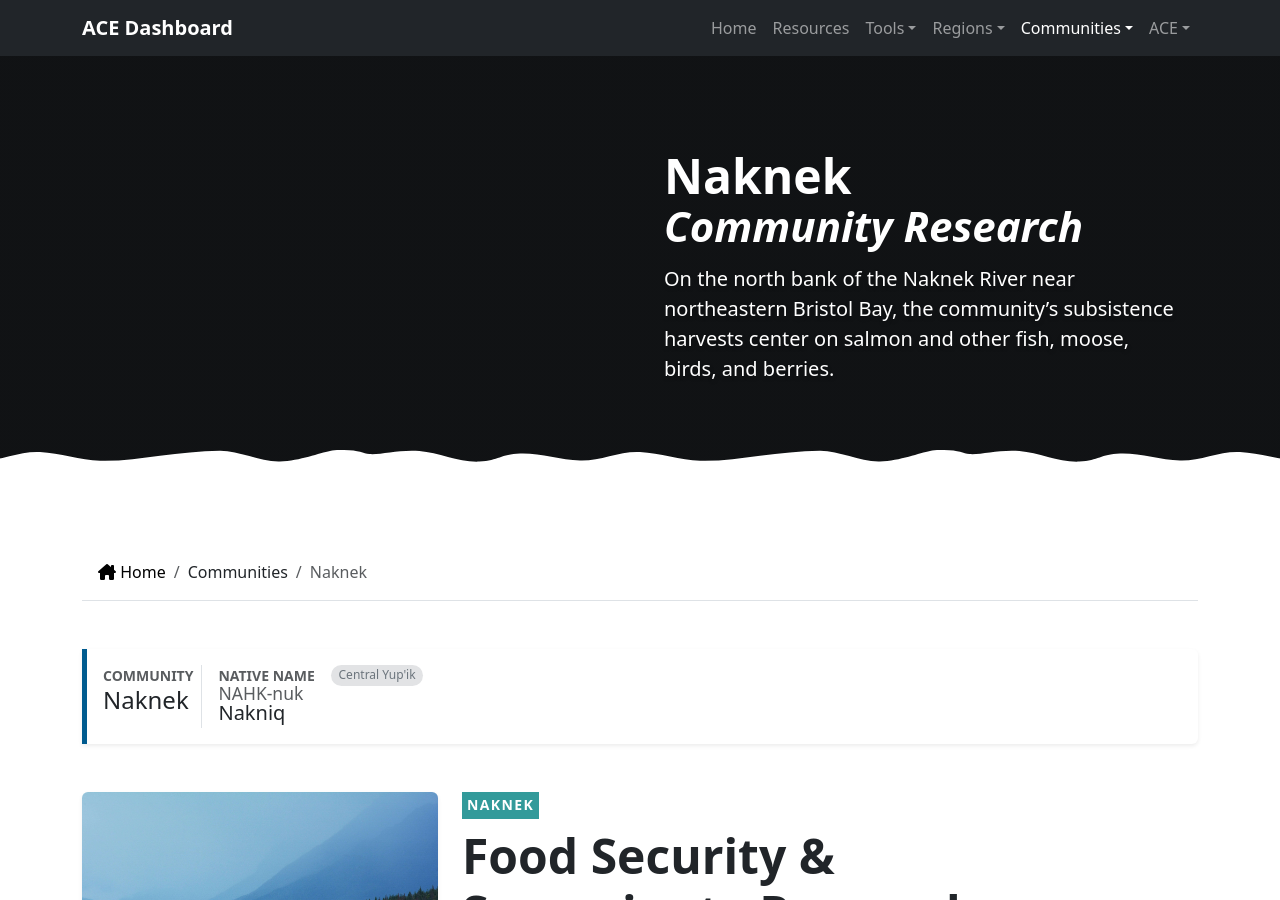
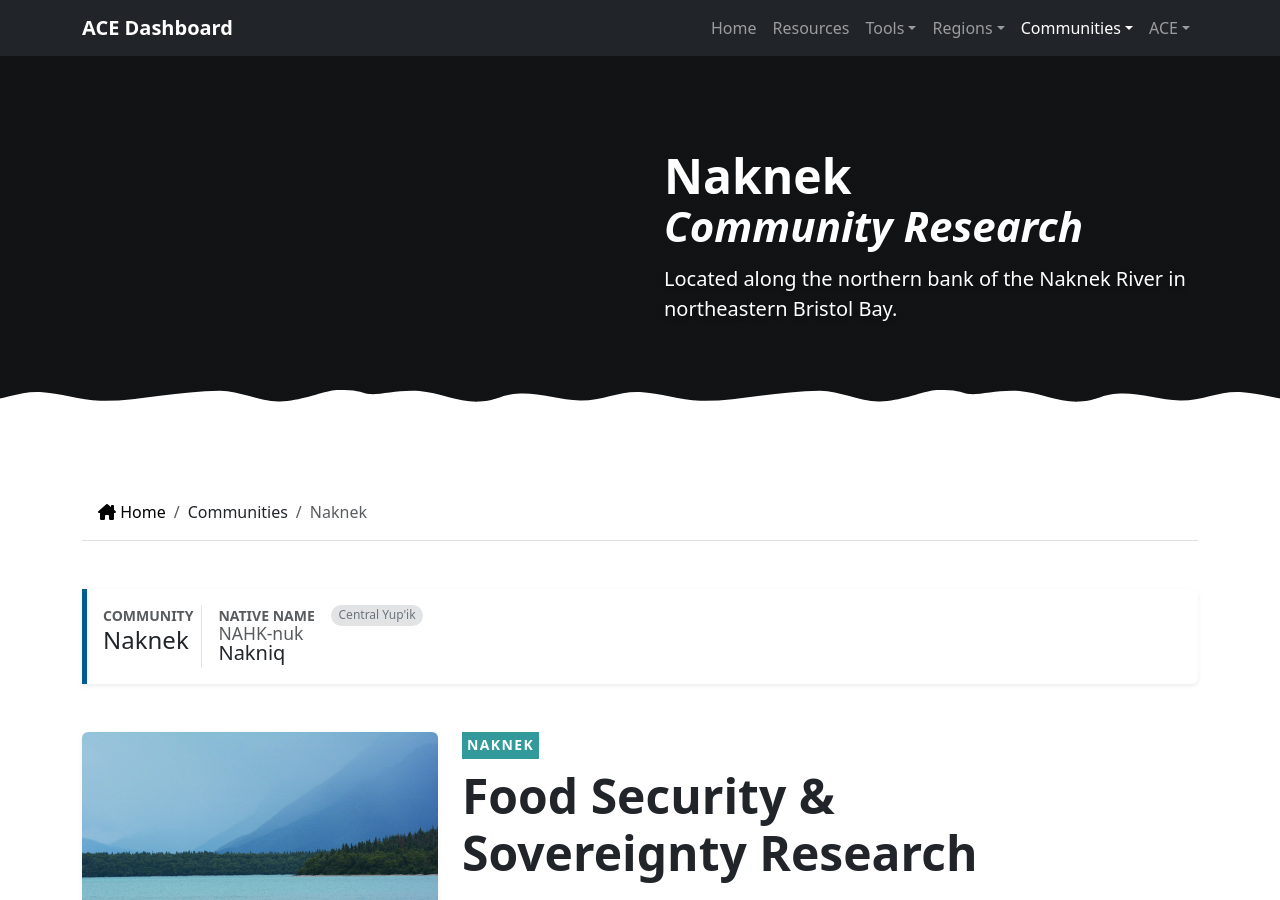
Before and after one commit to hnibert/ace-prototype, a Jekyll site: the page built from _communities/naknek.md, in a window 1280 px wide and 900 px high. Built offline with Jekyll 4.4.1, drawn with Linux system fonts in a browser that asks for light colours; nearby versions of some CDN libraries.

Commit message:
Text changes
Text changes for community pages

```diff
--- a/_communities/naknek.md
+++ b/_communities/naknek.md
@@ -18,7 +18,7 @@ hero_data:
   img_url: null
   img_alt: null
   title: "Naknek<br><small class='fst-italic'>Community Research</small>"
-  lead: On the north bank of the Naknek River near northeastern Bristol Bay, the community’s subsistence harvests center on salmon and other fish, moose, birds, and berries.
+  lead: Located along the northern bank of the Naknek River in northeastern Bristol Bay.
 
 #Summary
 summary_img_url: assets/images/communities/naknek-funnel.jpg
--- a/_tools/sdm-explorers.html
+++ b/_tools/sdm-explorers.html
@@ -28,7 +28,7 @@ is_header=true
 id="hero-sdm"
 hero_img_url="../assets/images/heroes/hero-resources.jpg"
 title="Species Distribution Model (SDM) Explorers"
-lead="Where are the Bering Sea's marine species headed in a changing climate?" -%}
+lead="Exploring marine species distributions in a changing climate" -%}
 
 <!-- Breadcrumb -->
 {%- include breadcrumbs.html -%}
--- a/resources/index.html
+++ b/resources/index.html
@@ -272,7 +272,7 @@ If you have a tool or dataset you’d like to see added to the ACE portal, pleas
 
 <!-- Templates -->
 <template id="resource-card-template">
-    <li class="card resource-card rounded-0 rounded-end border-0 border-start shadow-sm" data-serach-item>
+    <li class="card resource-card rounded-0 rounded-end border-0 border-start shadow-sm" data-search-item>
         <div class="card-body">
             <h5 class="card-title"><a href="#" target="_blank" rel="noopener noreferrer" class="text-decoration-none link-dark" data-item-title></a></h5>
             <div class="d-flex justify-content-between">
```
Also changed, not shown: _communities/iliamna.md (+1 -1 lines), _communities/scammon-bay.md (+1 -1 lines), _communities/togiak.md (+1 -1 lines).
